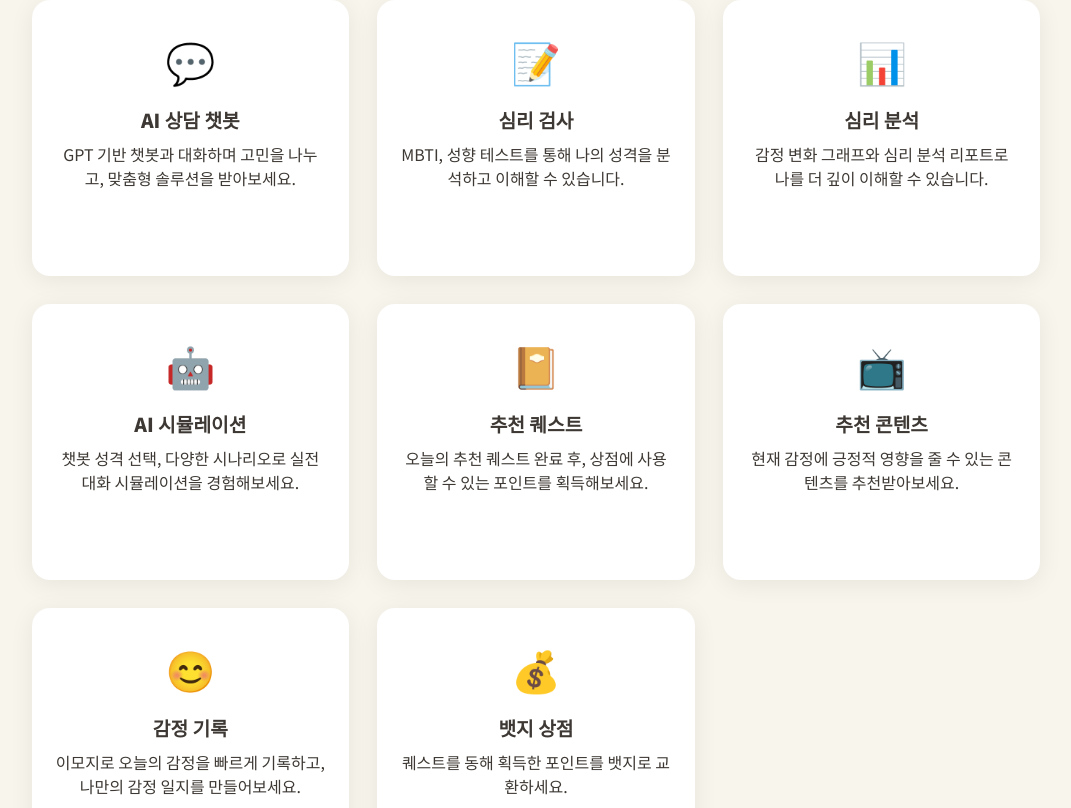
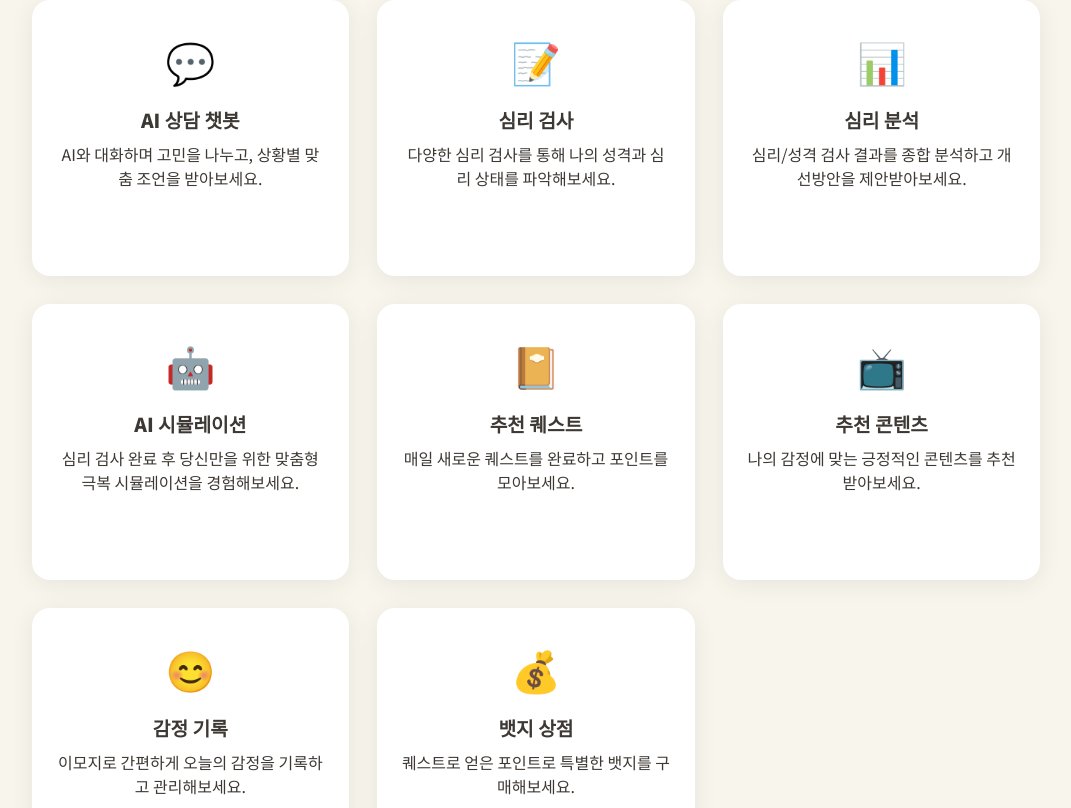
Before and after one commit to ryuys123/seems_react, a React (Create React App) app: page /userdashboard in a window 1280 px wide. Shown: the part 512-1320 px from the top of the page, without its empty margins (104-1175 px from the left). Built offline with nearby package versions, Linux system fonts and the light colour scheme; no server answers.

Commit message:
대시보드 죽임

```diff
--- a/src/pages/user/UserDashboard.js
+++ b/src/pages/user/UserDashboard.js
@@ -213,42 +213,42 @@ const UserDashboard = () => {
         <Link to="/counseling" className={styles.featureCard}>
             <div className={styles.featureIcon}>💬</div>
             <div className={styles.featureTitle}>AI 상담 챗봇</div>
-            <div className={styles.featureDesc}>GPT 기반 챗봇과 대화하며 고민을 나누고, 맞춤형 솔루션을 받아보세요.</div>
+            <div className={styles.featureDesc}>AI와 대화하며 고민을 나누고, 상황별 맞춤 조언을 받아보세요.</div>
           </Link>
           <Link to="/SelectTestPage" className={styles.featureCard}>
             <div className={styles.featureIcon}>📝</div>
             <div className={styles.featureTitle}>심리 검사</div>
-            <div className={styles.featureDesc}>MBTI, 성향 테스트를 통해 나의 성격을 분석하고 이해할 수 있습니다.</div>
+            <div className={styles.featureDesc}>다양한 심리 검사를 통해 나의 성격과 심리 상태를 파악해보세요.</div>
           </Link>
           <Link to="/analysis-dashboard" className={styles.featureCard}>
             <div className={styles.featureIcon}>📊</div>
             <div className={styles.featureTitle}>심리 분석</div>
-            <div className={styles.featureDesc}>감정 변화 그래프와 심리 분석 리포트로 나를 더 깊이 이해할 수 있습니다.</div>
+            <div className={styles.featureDesc}>심리/성격 검사 결과를 종합 분석하고 개선방안을 제안받아보세요.</div>
           </Link>
           <Link to="/simulation" className={styles.featureCard}>
             <div className={styles.featureIcon}>🤖</div>
             <div className={styles.featureTitle}>AI 시뮬레이션</div>
-            <div className={styles.featureDesc}>챗봇 성격 선택, 다양한 시나리오로 실전 대화 시뮬레이션을 경험해보세요.</div>
+            <div className={styles.featureDesc}>심리 검사 완료 후 당신만을 위한 맞춤형 극복 시뮬레이션을 경험해보세요.</div>
           </Link>
           <Link to="/quest" className={styles.featureCard}>
             <div className={styles.featureIcon}>📔</div>
             <div className={styles.featureTitle}>추천 퀘스트</div>
-            <div className={styles.featureDesc}>오늘의 추천 퀘스트 완료 후, 상점에 사용할 수 있는 포인트를 획득해보세요.</div>
+            <div className={styles.featureDesc}>매일 새로운 퀘스트를 완료하고 포인트를 모아보세요.</div>
           </Link>
           <Link to="/content" className={styles.featureCard}>
             <div className={styles.featureIcon}>📺</div>
             <div className={styles.featureTitle}>추천 콘텐츠</div>
-            <div className={styles.featureDesc}>현재 감정에 긍정적 영향을 줄 수 있는 콘텐츠를 추천받아보세요.</div>
+            <div className={styles.featureDesc}>나의 감정에 맞는 긍정적인 콘텐츠를 추천받아보세요.</div>
           </Link>
           <Link to="/emotionrecord" className={styles.featureCard}>
             <div className={styles.featureIcon}>😊</div>
             <div className={styles.featureTitle}>감정 기록</div>
-            <div className={styles.featureDesc}>이모지로 오늘의 감정을 빠르게 기록하고, 나만의 감정 일지를 만들어보세요.</div>
+            <div className={styles.featureDesc}>이모지로 간편하게 오늘의 감정을 기록하고 관리해보세요.</div>
           </Link>
           <Link to="/quest-store" className={styles.featureCard}>
             <div className={styles.featureIcon}>💰</div>
             <div className={styles.featureTitle}>뱃지 상점</div>
-            <div className={styles.featureDesc}>퀘스트를 동해 획득한 포인트를 뱃지로 교환하세요.</div>
+            <div className={styles.featureDesc}>퀘스트로 얻은 포인트로 특별한 뱃지를 구매해보세요.</div>
           </Link>
         </section>
 
```
